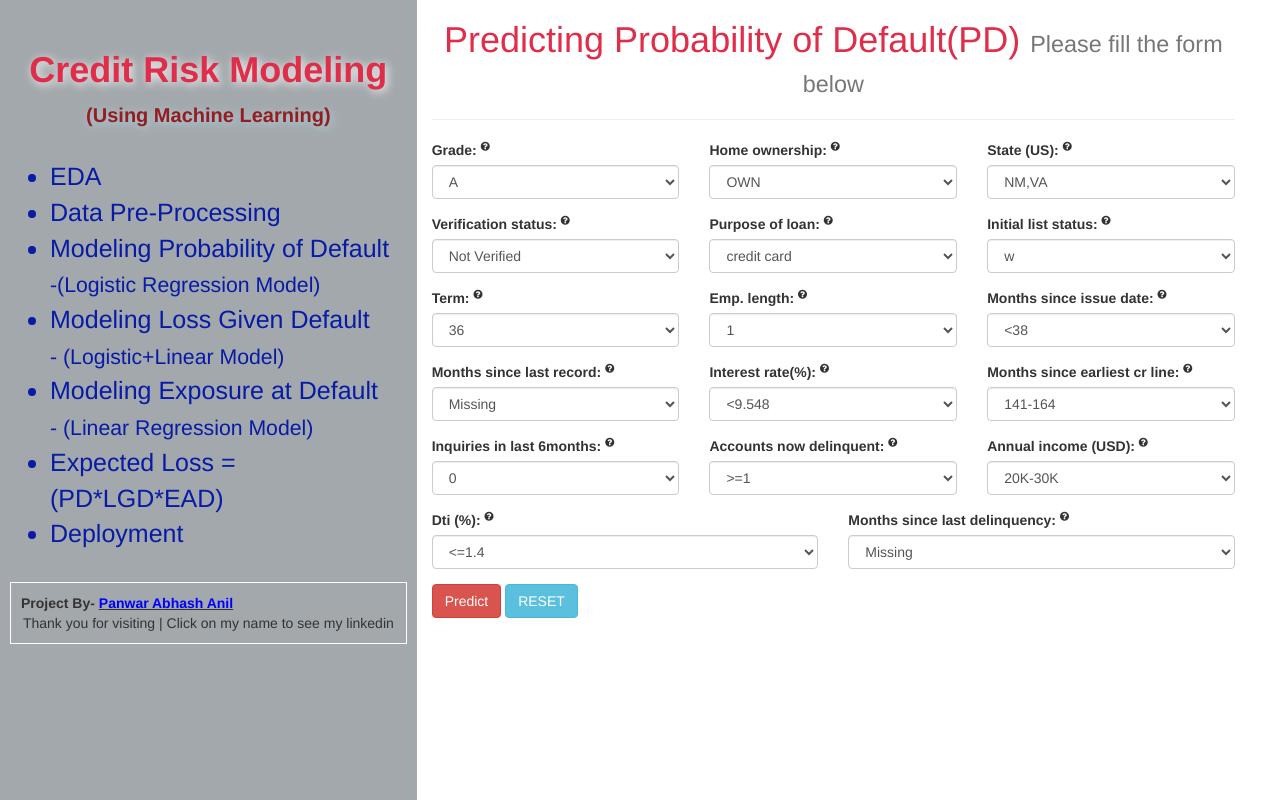
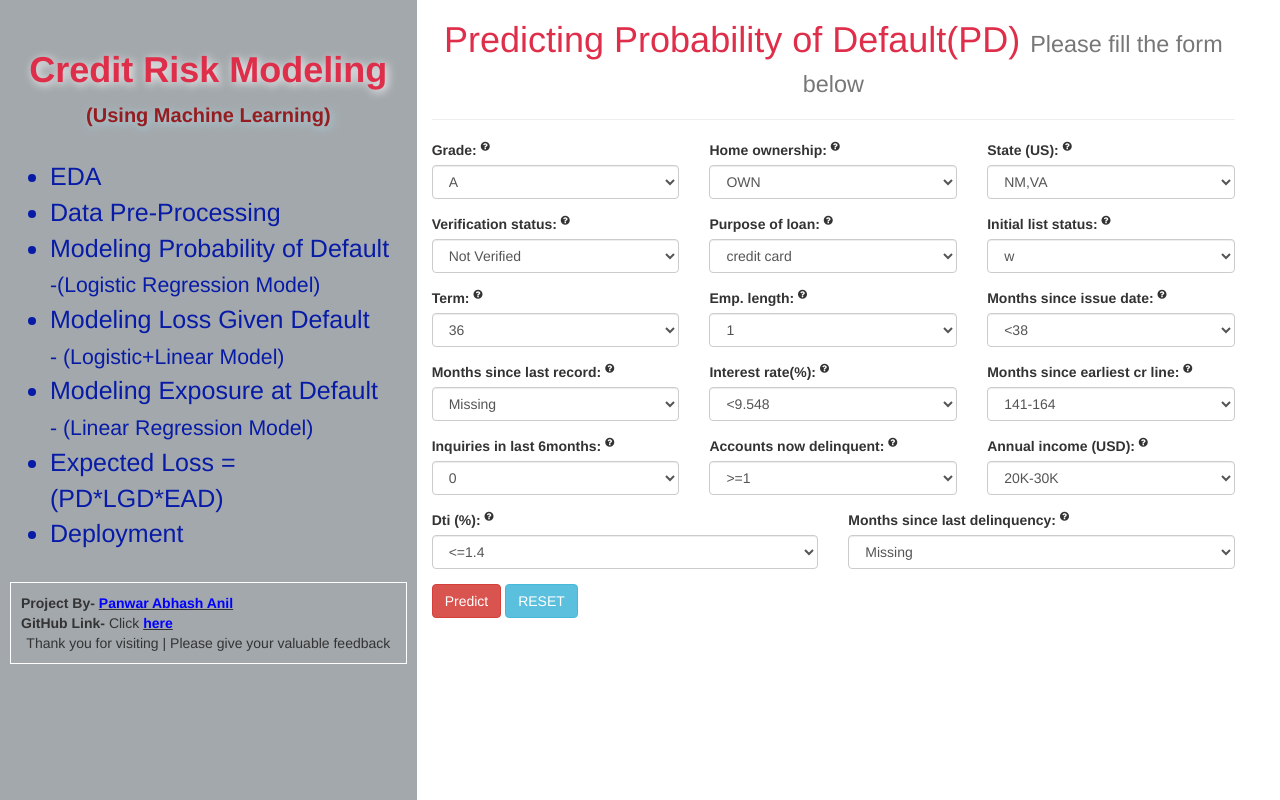
Before and after one commit to abhashpanwar/credit-risk-modeling, a Flask app: page / in a window 1280 px wide. Run offline with Flask 2, Linux system fonts and the light colour scheme; parts of the project's set-up code (start-up, migrations or seed data) failed here and were passed over; some libraries are stand-ins or nearby versions.

Commit message:
Update index.html

```diff
--- a/templates/index.html
+++ b/templates/index.html
@@ -99,7 +99,8 @@
         </div><br>
         <div class="box-footer">
             <span><b>Project By- </b><a style="color: inherit;" href="https://www.linkedin.com/in/panwar-abhash-anil/"> <u><b style="color:blue">Panwar Abhash Anil</b></u></a></span> <br>
-            <center><span>Thank you for visiting | Click on my name to see my linkedin</span></center>
+            <span><b>GitHub Link- </b>Click <a style="color: inherit;" href="https://github.com/abhashpanwar/credit-risk-modeling"> <u><b style="color:blue">here</b></u></a></span> <br>
+            <center><span>Thank you for visiting | Please give your valuable feedback</span></center>
         </div>
     </div>
 
```
